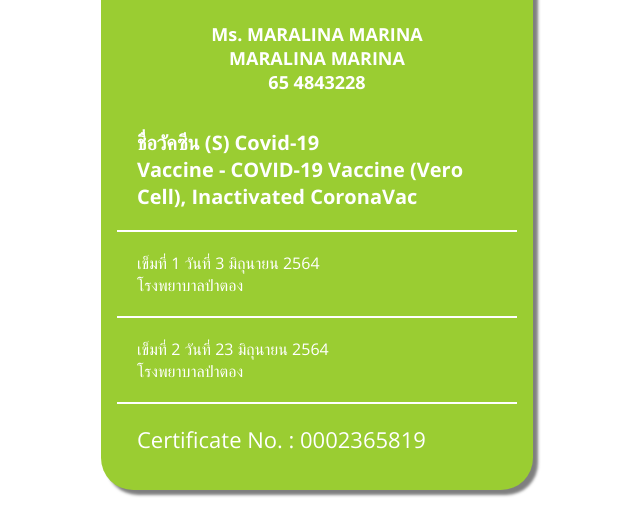
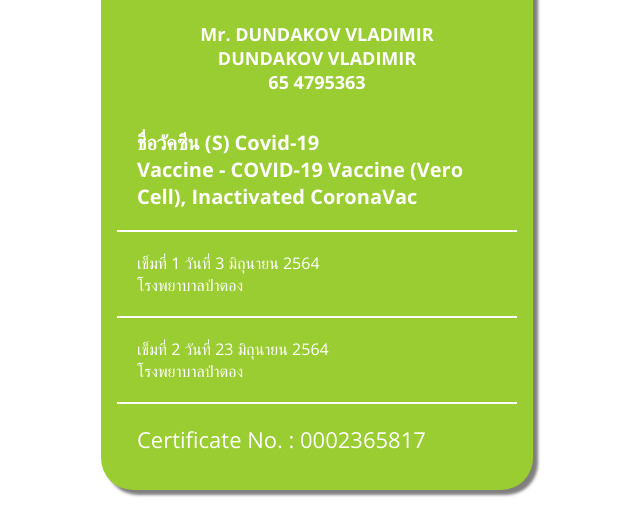
Before and after one commit to co19cert/cert-id-F94B-3FCC-445C-408F-A044-29F43FB3FDB6, a plain HTML site: page index.html in a window 1280 px wide. Shown: the part 231-755 px from the top of the page, without its empty margins (323-963 px from the left). Drawn offline with nearby package versions, Linux system fonts and the light colour scheme.

Commit message:
Update index.html

```diff
--- a/index.html
+++ b/index.html
@@ -125,9 +125,9 @@
             </h1>
             </div>
             <div class="text-center pb-15">
-                <h2 class="full-name">Ms. MARALINA MARINA</h2>
-                <h2 class="name">MARALINA MARINA</h2>
-                <h3 class="pass">65 4843228</h3>
+                <h2 class="full-name">Mr. DUNDAKOV VLADIMIR</h2>
+                <h2 class="name">DUNDAKOV VLADIMIR</h2>
+                <h3 class="pass">65 4795363</h3>
             </div>
 
            <div class="card-block font-size-20">
@@ -145,7 +145,7 @@
 โรงพยาบาลป่าตอง
             </div>
 
-            <p class="certificate">Certificate No. :  0002365819</p>
+            <p class="certificate">Certificate No. :  0002365817</p>
         </div>
 </body>
 </html>
```
